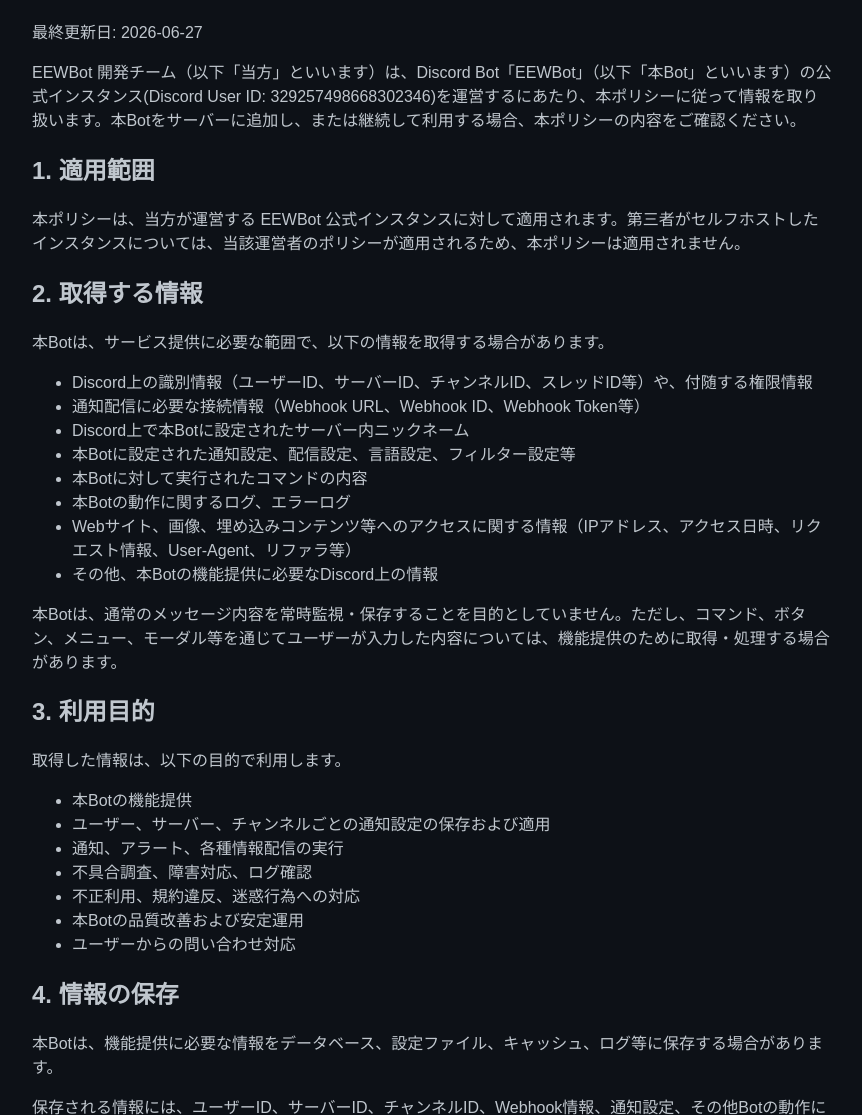
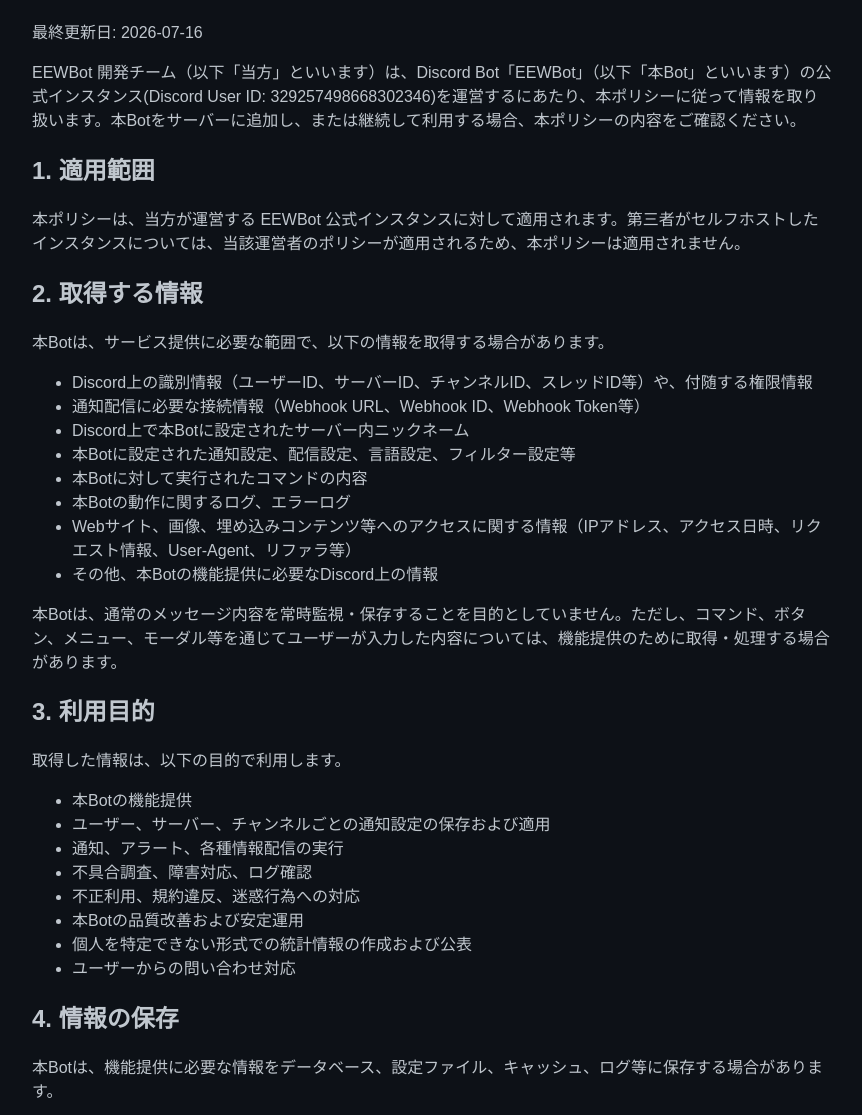
Before and after one commit to EEWBot/eewbot.net, a plain HTML site: page template/privacy/index.html in a window 1280 px wide. Shown: the part 159-1274 px from the top of the page, without its empty margins (208-1070 px from the left). Drawn offline with Linux system fonts and the light colour scheme; a web font is replaced by a local one.

Commit message:
Update privacy and terms

```diff
--- a/template/privacy/index.html
+++ b/template/privacy/index.html
@@ -21,7 +21,7 @@
 			<div class=container>
 				<h1>プライバシーポリシー</h1>
 
-				<p>最終更新日: 2026-06-27</p>
+				<p>最終更新日: 2026-07-16</p>
 
 				<p>EEWBot 開発チーム（以下「当方」といいます）は、Discord Bot「EEWBot」（以下「本Bot」といいます）の公式インスタンス(Discord User ID: 329257498668302346)を運営するにあたり、本ポリシーに従って情報を取り扱います。本Botをサーバーに追加し、または継続して利用する場合、本ポリシーの内容をご確認ください。</p>
 
@@ -56,6 +56,7 @@
 						<li>不具合調査、障害対応、ログ確認</li>
 						<li>不正利用、規約違反、迷惑行為への対応</li>
 						<li>本Botの品質改善および安定運用</li>
+						<li>個人を特定できない形式での統計情報の作成および公表</li>
 						<li>ユーザーからの問い合わせ対応</li>
 					</ul>
 				</section>
```
Also changed, not shown: template/terms/index.html (+2 -1 lines).
